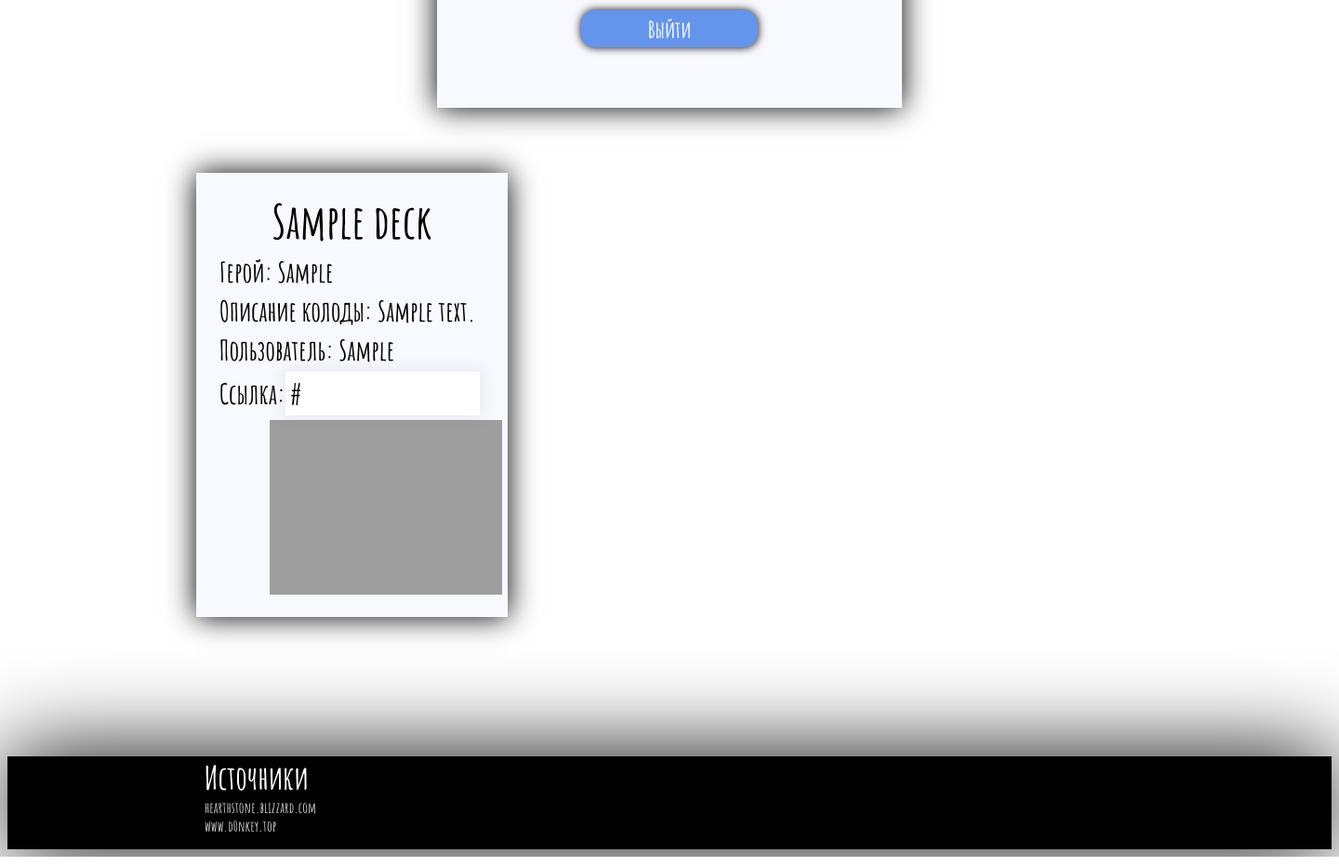
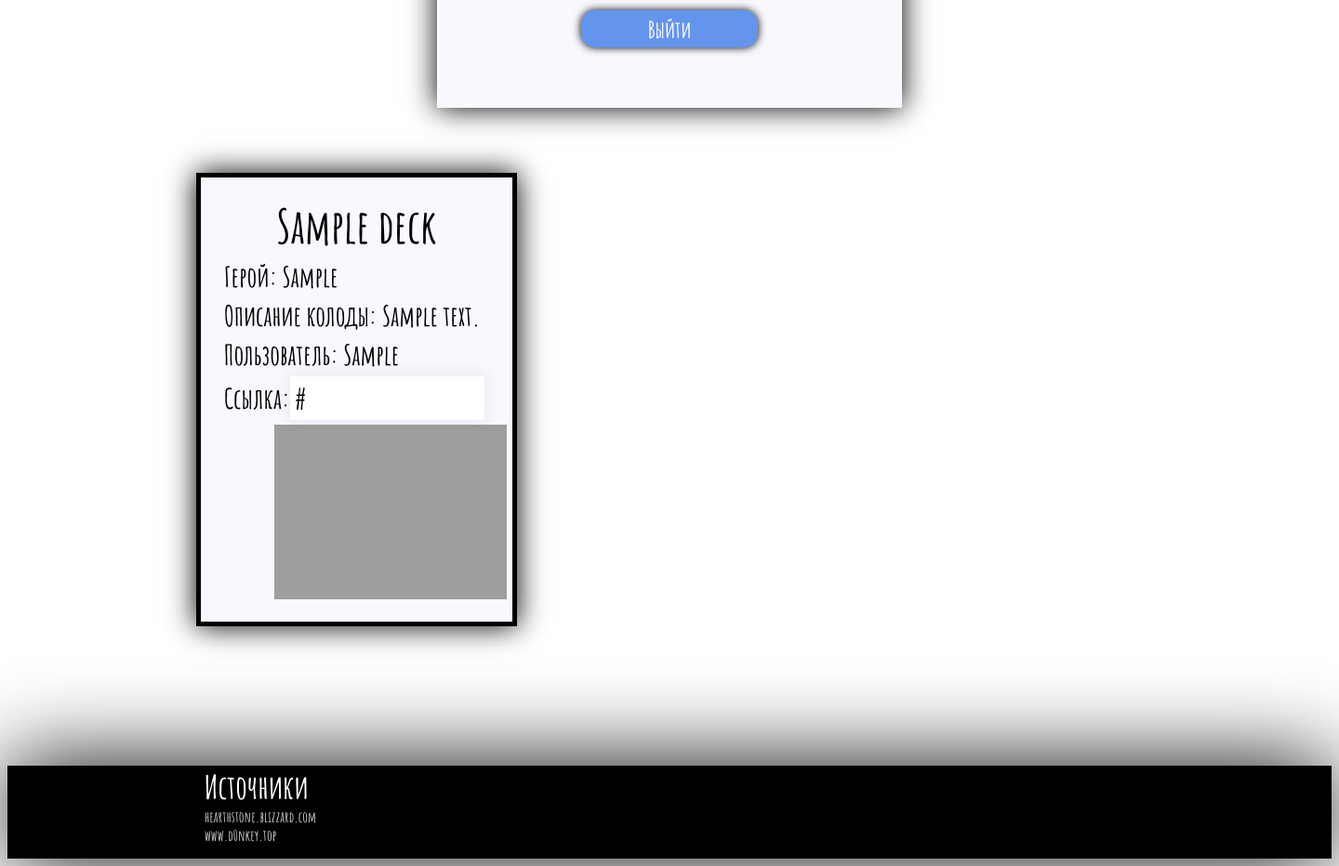
Before and after one commit to PAINTERit/HearthstoneSite, a Flask app: template templates/user_account_page.html in a window 1440 px wide. Shown: the part 600-1532 px from the top of the page at 93% size. Run offline with Flask 2, Linux system fonts and the light colour scheme; tables that the repository leaves empty hold one stand-in row (values such as "Sample post"); the template is opened without the code that fills it: values that come from a table or form of the project are taken from there, most other values are stand-ins (such as "Sample title", 1, 10 or a date in 2020); grey boxes are pictures that could not be loaded.

Commit message:
Добавлен стиль CSS.

```diff
--- a/static/css/user_account_page.css
+++ b/static/css/user_account_page.css
@@ -172,7 +172,7 @@ input {
     width: 23%;
     margin: 20px 53px 20px 53px;
     background-color: GhostWhite;
-    /*border: solid 5px black;*/
+    border: solid 5px black;
     box-shadow: 0 0 30px 0 black;
 }
 
```
